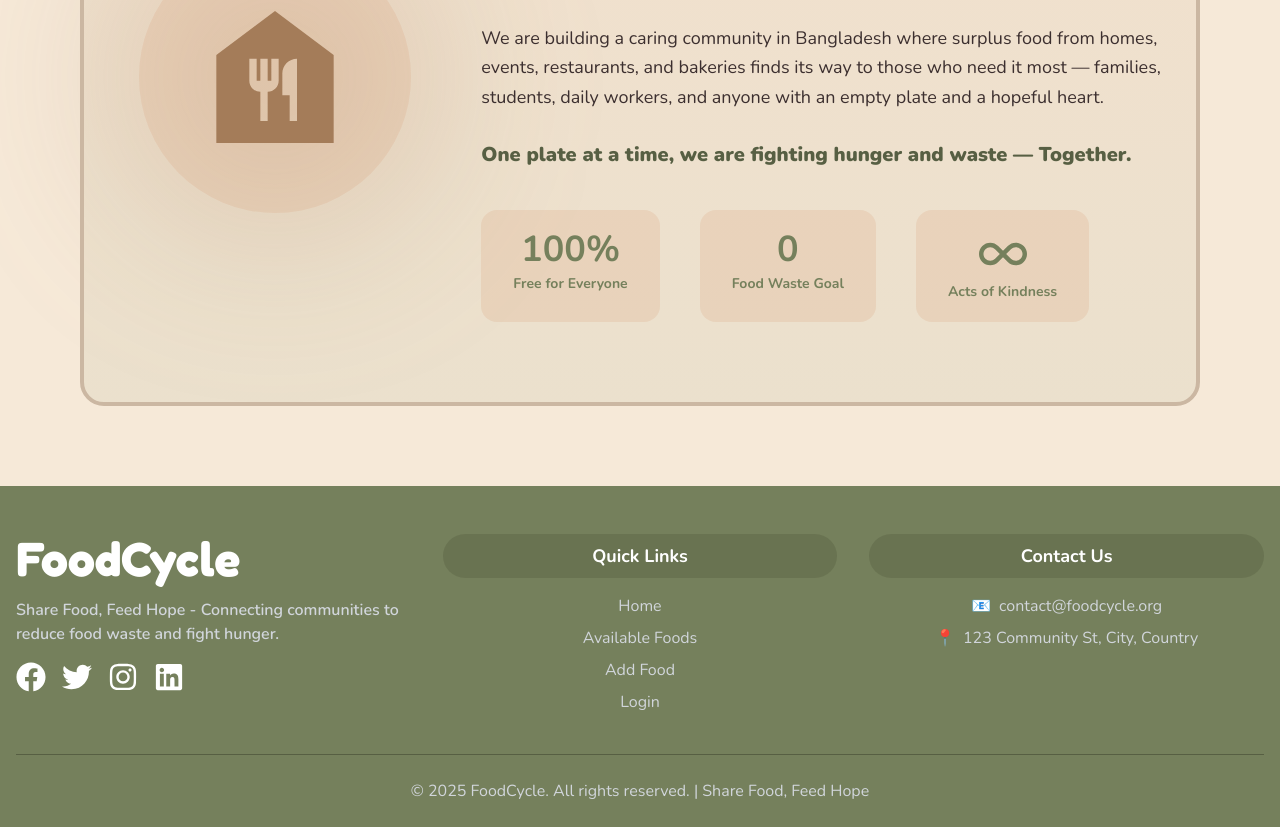
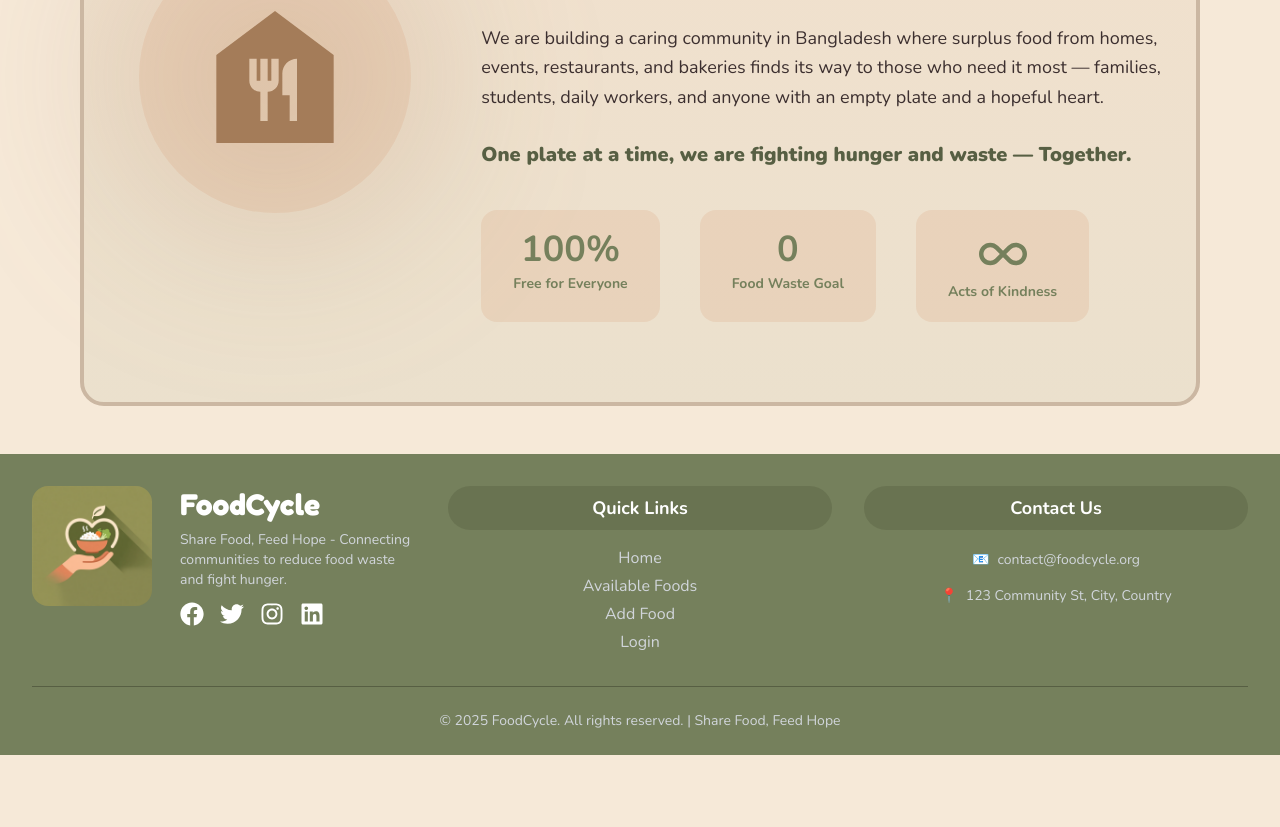
Before and after one commit to farhanarexa/Food-Cycle-Frontend, a React (Vite) app: page / in a window 1280 px wide. Shown: the part 1906-2733 px from the top of the page. After the commit the page ends 2661 px from the top, so only its background shows below. Built offline with nearby package versions, Linux system fonts and the light colour scheme; no server answers.

Commit message:
minor changes

```diff
--- a/src/Components/Common/Footer.jsx
+++ b/src/Components/Common/Footer.jsx
@@ -1,28 +1,35 @@
 import React from 'react';
 import { FaFacebook, FaTwitter, FaInstagram, FaLinkedin } from 'react-icons/fa';
+import logo from '../../assets/logo.png';
+
 
 const Footer = () => {
     const currentYear = new Date().getFullYear();
 
     return (
-        <footer className="bg-[#75805c] text-white pt-12 pb-6 mt-20">
-            <div className="container mx-auto px-4">
-                <div className="grid grid-cols-1 md:grid-cols-3 gap-8">
+        <footer className="bg-[#75805c] text-white pt-8 pb-6 mt-12">
+            <div className="container mx-auto px-4 sm:px-6 lg:px-8">
+                <div className="grid grid-cols-1 sm:grid-cols-2 lg:grid-cols-3 gap-8">
                     {/* Logo and Name */}
-                    <div className="text-center md:text-left">
-                        <h2 className="font-[fredoka] text-5xl font-bold  mb-4">FoodCycle</h2>
-                        <p className="text-[#d1d5db] font-semibold mb-4">
+                    <div className="text-center sm:text-left">
+                        <div className="flex flex-col sm:flex-row items-center sm:items-start gap-4">
+
+                            <img src={logo} alt="Logo" className="w-30 h-30 mb-2 sm:mb-0 sm:mr-3 rounded-2xl object-contain" />
+                            <div className="text-center sm:text-left">
+
+                                <h2 className="font-[fredoka] text-2xl sm:text-3xl font-bold mb-2">FoodCycle</h2>
+                                <p className="text-[#d1d5db] text-sm mb-3">
                                     Share Food, Feed Hope - Connecting communities to reduce food waste and fight hunger.
                                 </p>
-                        <div className="flex justify-center md:justify-start space-x-4">
+                                <div className="flex justify-center sm:justify-start space-x-4">
                                     <a
                                         href="https://facebook.com"
                                         target="_blank"
                                         rel="noopener noreferrer"
-                                className="text-white hover:text-[#a7c58f] hover text-xl transition-colors duration-300"
+                                        className="text-white hover:text-[#a7c58f] text-xl transition-colors duration-300"
                                         aria-label="Facebook"
                                     >
-                                <FaFacebook size={30} />
+                                        <FaFacebook size={24} />
                                     </a>
                                     <a
                                         href="https://twitter.com"
@@ -31,7 +38,7 @@ const Footer = () => {
                                         className="text-white hover:text-[#a7c58f] text-xl transition-colors duration-300"
                                         aria-label="Twitter"
                                     >
-                                <FaTwitter size={30} />
+                                        <FaTwitter size={24} />
                                     </a>
                                     <a
                                         href="https://instagram.com"
@@ -40,7 +47,7 @@ const Footer = () => {
                                         className="text-white hover:text-[#a7c58f] text-xl transition-colors duration-300"
                                         aria-label="Instagram"
                                     >
-                                <FaInstagram size={30} />
+                                        <FaInstagram size={24} />
                                     </a>
                                     <a
                                         href="https://linkedin.com"
@@ -49,31 +56,35 @@ const Footer = () => {
                                         className="text-white hover:text-[#a7c58f] text-xl transition-colors duration-300"
                                         aria-label="LinkedIn"
                                     >
-                                <FaLinkedin size={30} />
+                                        <FaLinkedin size={24} />
                                     </a>
+                                </div>
+
+                            </div>
+
                         </div>
                     </div>
 
                     {/* Quick Links */}
                     <div className="text-center">
                         <h3 className="text-lg font-bold bg-[#575f43]/40 py-2 rounded-full mb-4">Quick Links</h3>
-                        <ul className="space-y-2">
-                            <li><a href="/" className="text-[#d1d5db] hover:underline hover:text-white hover:font-bold transition-colors duration-300">Home</a></li>
-                            <li><a href="/availableFoods" className="text-[#d1d5db] hover:underline hover:text-white hover:font-bold transition-colors duration-300">Available Foods</a></li>
-                            <li><a href="/addFood" className="text-[#d1d5db] hover:underline hover:text-white hover:font-bold transition-colors duration-300">Add Food</a></li>
-                            <li><a href="/login" className="text-[#d1d5db] hover:underline hover:text-white hover:font-bold transition-colors duration-300">Login</a></li>
+                        <ul className="space-y-1">
+                            <li><a href="/" className="text-[#d1d5db] hover:underline hover:text-white hover:font-bold transition-colors duration-300 block ">Home</a></li>
+                            <li><a href="/availableFoods" className="text-[#d1d5db] hover:underline hover:text-white hover:font-bold transition-colors duration-300 block ">Available Foods</a></li>
+                            <li><a href="/addFood" className="text-[#d1d5db] hover:underline hover:text-white hover:font-bold transition-colors duration-300 block">Add Food</a></li>
+                            <li><a href="/login" className="text-[#d1d5db] hover:underline hover:text-white hover:font-bold transition-colors duration-300 block">Login</a></li>
                         </ul>
                     </div>
 
                     {/* Contact Info */}
-                    <div className="text-center">
-                        <h3 className="text-lg font-bold  bg-[#575f43]/40 py-2 rounded-full mb-4">Contact Us</h3>
-                        <ul className="space-y-2 text-[#d1d5db]">
-                            <li className="flex items-center justify-center gap-2">
+                    <div className="text-center sm:text-center">
+                        <h3 className="text-lg font-bold bg-[#575f43]/40 py-2 rounded-full mb-4">Contact Us</h3>
+                        <ul className="space-y-2 text-[#d1d5db] text-sm">
+                            <li className="flex items-center justify-center sm:justify-center gap-2 py-1">
                                 <span>📧</span>
                                 <span>contact@foodcycle.org</span>
                             </li>
-                            <li className="flex items-center justify-center gap-2">
+                            <li className="flex items-center justify-center sm:justify-center gap-2 py-1">
                                 <span>📍</span>
                                 <span>123 Community St, City, Country</span>
                             </li>
@@ -82,8 +93,8 @@ const Footer = () => {
                 </div>
 
                 {/* Copyright */}
-                <div className="border-t border-[#575f43] mt-10 pt-6 text-center">
-                    <p className="text-[#d1d5db]">
+                <div className="border-t border-[#575f43] mt-8 pt-6 text-center">
+                    <p className="text-[#d1d5db] text-sm">
                         &copy; {currentYear} FoodCycle. All rights reserved. | Share Food, Feed Hope
                     </p>
                 </div>
--- a/src/Components/Common/Navbar.jsx
+++ b/src/Components/Common/Navbar.jsx
@@ -3,6 +3,7 @@ import React, { useContext } from 'react';
 import { Link, NavLink, useNavigate } from 'react-router';
 import { AuthContext } from '../../Contexts/AuthContext';
 import NavbarButton from '../Buttons/NavbarButton';
+import logo from '../../assets/logo.png';
 
 const Navbar = () => {
     const { user, signOutUser, loading } = useContext(AuthContext);
@@ -45,6 +46,7 @@ const Navbar = () => {
                             {links}
                         </ul>
                     </div>
+                    <img src={logo} alt="" className="w-10 h-10 rounded-full mr-2"/>
                     <a href="/" className="font-[fredoka] text-white text-2xl sm:text-3xl font-semibold">FoodCycle</a>
                 </div>
 
```
Also changed, not shown: src/assets/logo.png (added). Lines whose indentation alone changed are shown as unchanged.
